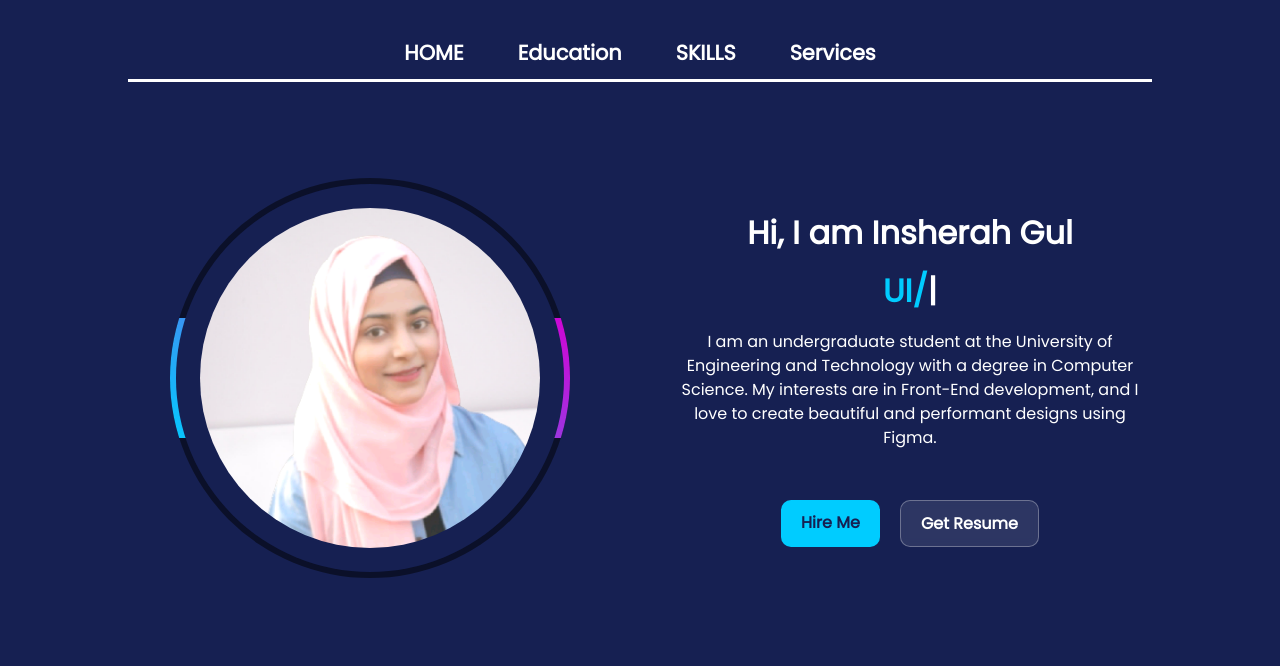
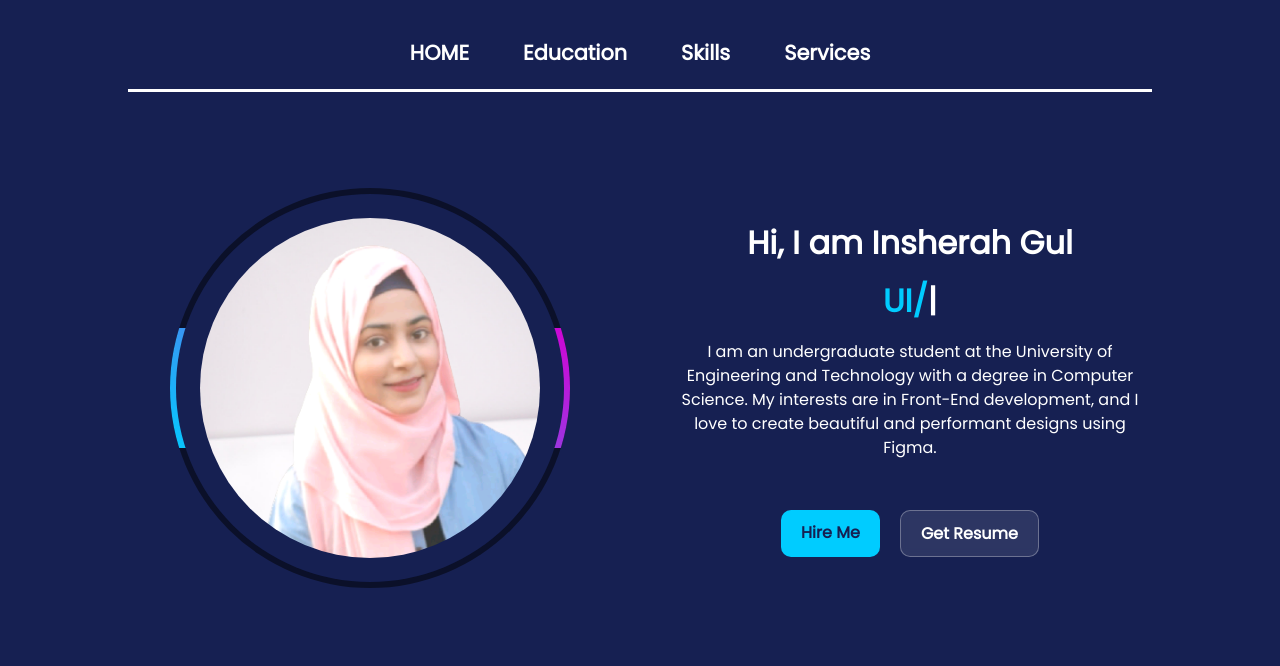
Before and after one commit to insherahgul/InsherahGulPortfolio, a plain HTML site: page index.html in a window 1280 px wide. Shown: the top 666 px of the page. Drawn offline with nearby package versions, Linux system fonts and the light colour scheme.

Commit message:
Update index.html

```diff
--- a/index.html
+++ b/index.html
@@ -38,6 +38,8 @@
       display: flex;
       flex-direction: column;
       align-items: center;
+        padding-bottom: 10px;
+
     }
 
     .navbar {
@@ -270,7 +272,7 @@
           <div class="nav-links">
             <a class="nav-link" href="#">HOME</a>
             <a class="nav-link" href="Education.html">Education</a>
-            <a class="nav-link" href="skills.html">SKILLS</a>
+            <a class="nav-link" href="skills.html">Skills</a>
             <a class="nav-link" href="servises.html">Services</a>
           </div>
         </div>
```
